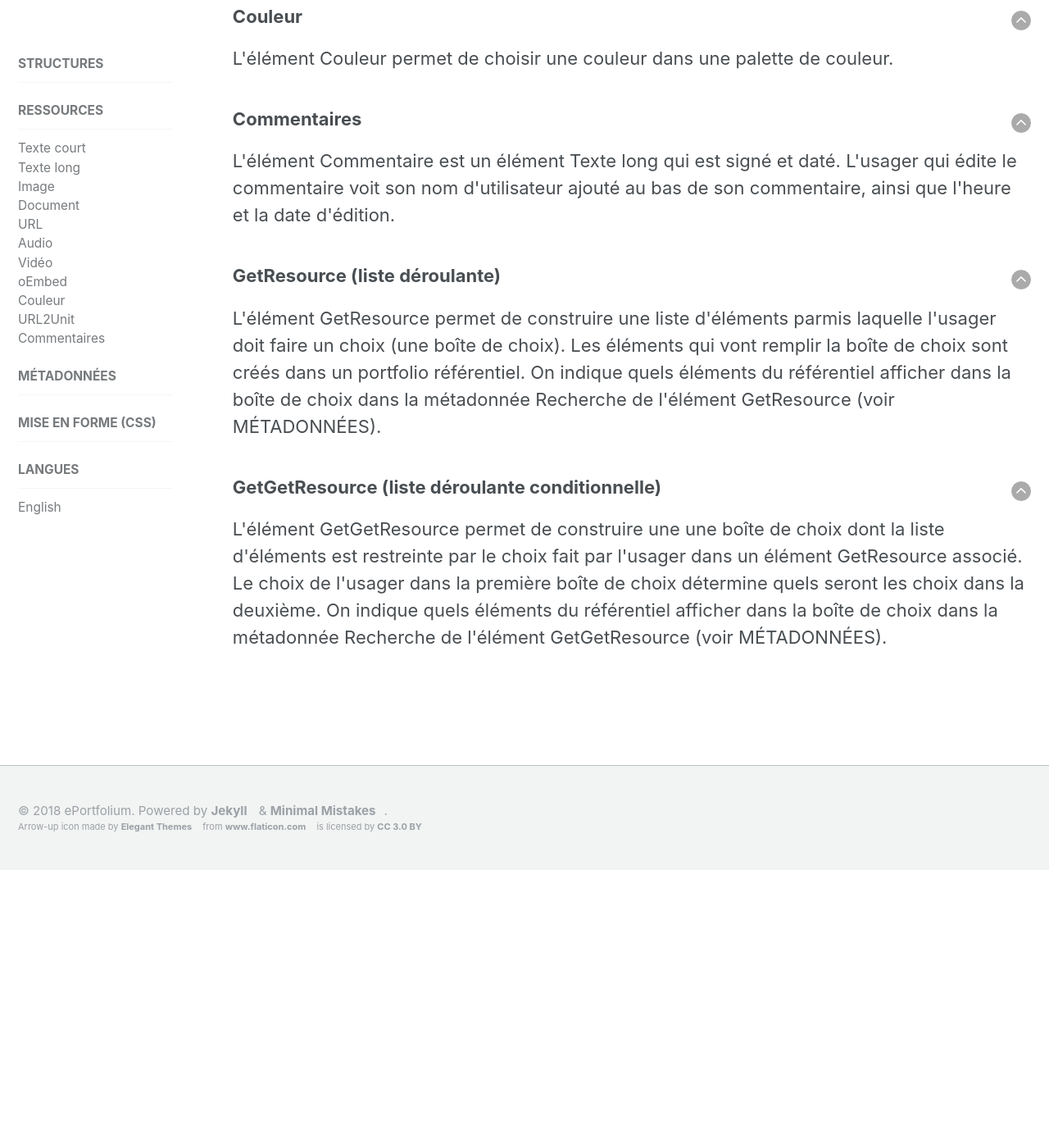
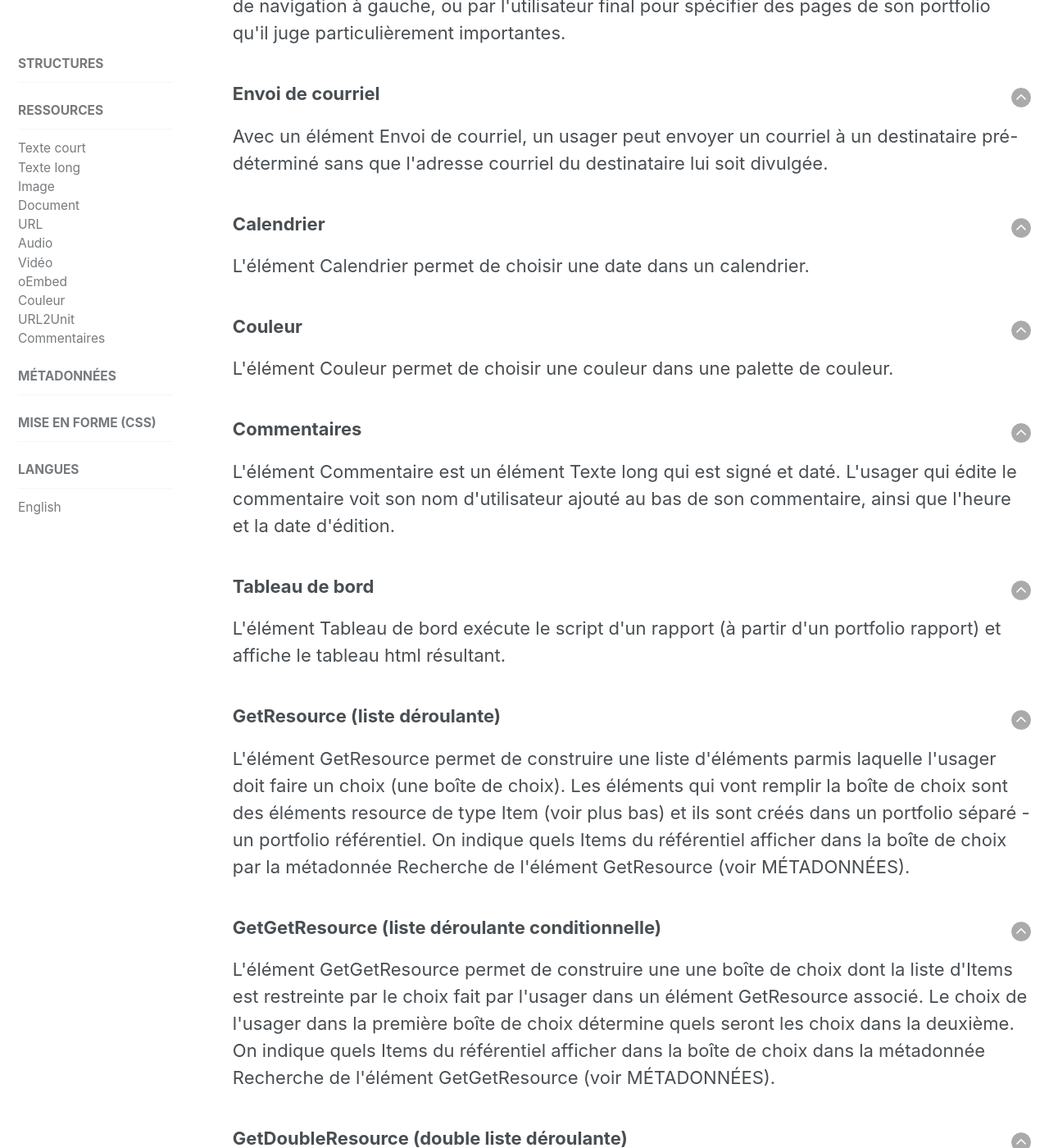
Before and after one commit to karutaproject/karuta-frontend-documentation, a Jekyll site: the page built from _pages/resources_fr.html, in a window 1280 px wide and 1400 px high, scrolled down 3564 px. Shown: the whole window at 82% size. Built offline with Jekyll 4.4.1, drawn with Linux system fonts in a browser that asks for light colours; before the commit the page ends 4625 px from its top, so only the background shows below that; some of the changed text lies outside the part shown.

Commit message:
Ajout de ressources manquantes

```diff
--- a/_pages/documentation_en.html
+++ b/_pages/documentation_en.html
@@ -59,7 +59,7 @@ sidebar:
 		metadata of an element.
 	</li>
 	<li>
-		<code>all</code> À VENIR.
+		<code>all</code> This keyword includes all roles defined on the portfolio.
 	</li>
 	<li>
 		<code>user</code> This keyword will be replaced by the ID of the end user at the time of
--- a/_pages/documentation_fr.html
+++ b/_pages/documentation_fr.html
@@ -61,7 +61,7 @@ sidebar:
 		d'un élément.
 	</li>
 	<li>
-		<code>all</code> À VENIR.
+		<code>all</code> Ce mot-clé inclus tous les rôles définis sur le portfolio.
 	</li>
 	<li>
 		<code>user</code> Ce mot-clé sera remplacé par l'identifiant de l'usager lors de
--- a/_pages/resources_fr.html
+++ b/_pages/resources_fr.html
@@ -32,11 +32,16 @@ sidebar:
 	<li><code><a href='#oembed'>oEmbed</a></code></li>
 	<li><code><a href='#url'>URL</a></code></li>
 	<li><code><a href='#url2unit'>URL2Unit</a></code></li>
-	<li><code><a href='#date'>Date</a></code></li>
+	<li><code><a href='#sendEmail'>Envoi de courriel</a></code></li>
+	<li><code><a href='#date'>Calendrier</a></code></li>
 	<li><code><a href='#couleur'>Couleur</a></code></li>
 	<li><code><a href='#commentaires'>Commentaires</a></code></li>
+	<li><code><a href='#dashboard'>Tableau de bord</a></code></li>
 	<li><code><a href='#getResource'>GetResource</a></code></li>
 	<li><code><a href='#getGetResource'>GetGetResource</a></code></li>
+	<li><code><a href='#getDoubleResource'>GetDoubleResource</a></code></li>
+	<li><code><a href='#item'>Item</a></code></li>
+	<li><code><a href='#proxy'>Proxy</a></code></li>
 </ul>
 
 <article>
@@ -136,8 +141,17 @@ sidebar:
 
 <article>
 	<a style='float:right' href='#top'><img src='../assets/img/arrow-up.png'/></a>
-	<h3 id='date'>Date</h3>
-	<p>L'élément Date permet de choisir une date dans un calendrier.</p>
+	<h3 id='sendEmail'>Envoi de courriel</h3>
+	<p>
+		Avec un élément Envoi de courriel, un usager peut envoyer un courriel à un destinataire
+		pré-déterminé sans que l'adresse courriel du destinataire lui soit divulgée.
+	</p>
+</article>
+
+<article>
+	<a style='float:right' href='#top'><img src='../assets/img/arrow-up.png'/></a>
+	<h3 id='date'>Calendrier</h3>
+	<p>L'élément Calendrier permet de choisir une date dans un calendrier.</p>
 </article>
 
 <article>
@@ -151,24 +165,59 @@ sidebar:
 	<h3 id='commentaires'>Commentaires</h3>
 	<p>L'élément Commentaire est un élément Texte long qui est signé et daté. L'usager qui édite le
 		commentaire voit son nom d'utilisateur ajouté au bas de son commentaire, ainsi que l'heure
-		et la date d'édition.</p>
+		et la date d'édition.
+	</p>
+</article>
+
+<article>
+	<a style='float:right' href='#top'><img src='../assets/img/arrow-up.png'/></a>
+	<h3 id='dashboard'>Tableau de bord</h3>
+	<p>L'élément Tableau de bord exécute le script d'un rapport (à partir d'un portfolio rapport) et
+		affiche le tableau html résultant.
+	 </p>
 </article>
 
 <article>
 	<a style='float:right' href='#top'><img src='../assets/img/arrow-up.png'/></a>
 	<h3 id='getResource'>GetResource (liste déroulante)</h3>
 	<p>L'élément GetResource permet de construire une liste d'éléments parmis laquelle l'usager doit
-		faire un choix (une boîte de choix). Les éléments qui vont remplir la boîte de choix sont créés
-		dans un portfolio référentiel. On indique quels éléments du référentiel afficher dans la boîte
-		de choix dans la métadonnée Recherche de l'élément GetResource (voir MÉTADONNÉES).</p>
+		faire un choix (une boîte de choix). Les éléments qui vont remplir la boîte de choix sont des
+		éléments resource de type Item (voir plus bas) et ils sont créés dans un portfolio séparé
+		- un portfolio référentiel. On indique quels Items du référentiel afficher dans la boîte
+		de choix par la métadonnée Recherche de l'élément GetResource (voir MÉTADONNÉES).
+	</p>
 </article>
 
 <article>
 	<a style='float:right' href='#top'><img src='../assets/img/arrow-up.png'/></a>
 	<h3 id='getGetResource'>GetGetResource (liste déroulante conditionnelle)</h3>
-	<p>L'élément GetGetResource permet de construire une une boîte de choix dont la liste d'éléments est
+	<p>L'élément GetGetResource permet de construire une une boîte de choix dont la liste d'Items est
 		restreinte par le choix fait par l'usager dans un élément GetResource associé. Le choix de l'usager
 		dans la première boîte de choix détermine quels seront les choix dans la deuxième. On indique quels
-		éléments du référentiel afficher dans la boîte de choix dans la métadonnée Recherche de l'élément
-		GetGetResource (voir MÉTADONNÉES).</p>
+		Items du référentiel afficher dans la boîte de choix dans la métadonnée Recherche de l'élément
+		GetGetResource (voir MÉTADONNÉES).
+	</p>
 </article>
+
+<article>
+	<a style='float:right' href='#top'><img src='../assets/img/arrow-up.png'/></a>
+	<h3 id='getDoubleResource'>GetDoubleResource (double liste déroulante)</h3>
+	<p>L'élément GetDoubleResource permet de construire deux boîtes indépendantes l'une de l'autre dans le
+		même élément.</p>
+</article>
+
+<article>
+	<a style='float:right' href='#top'><img src='../assets/img/arrow-up.png'/></a>
+	<h3 id='item'>Item</h3>
+	<p>L'élément Item est un choix disponible dans une boîte de choix. On regroupe les
+		Items d'un projet dans un portfolio référentiel.</p>
+</article>
+
+<article>
+	<a style='float:right' href='#top'><img src='../assets/img/arrow-up.png'/></a>
+	<h3 id='proxy'>Proxy</h3>
+	<p>L'élément Proxy permet d'afficher un élément d'un portfolio dans un autre portfolio. Il est
+		possible de donner à l'usager le droit de modifier l'élément affiché par proxy, auquel cas
+		la valeur de l'élément original est automatiquement mise à jour.
+	</p>
+</article>
--- a/_pages/structures_en.html
+++ b/_pages/structures_en.html
@@ -51,7 +51,7 @@ sidebar:
 	<a style='float:right' href='#top'><img src='../assets/img/arrow-up.png'/></a>
 	<h3 id='asmcontext'>Resource</h3>
 	<p>
-		A Resource is the terminating element of a tree (the leaves). Resources contain the data of
-		the portfolio (see RESOURCES).
+		A Resource is the terminating element of a tree (the leaves). A Resource is not a structural
+		element, it contain the data of	the portfolio. There are multiple types of resources (see RESOURCES).
 	</p>
 </article>
--- a/_pages/structures_fr.html
+++ b/_pages/structures_fr.html
@@ -51,7 +51,8 @@ sidebar:
 <article>
 	<a style='float:right' href='#top'><img src='../assets/img/arrow-up.png'/></a>
 	<h3 id='asmcontext'>Ressource</h3>
-	<p>Une ressource est l'élément terminal d'un arbre (les feuilles). Une ressource contient les
-	données du portfolio (voir RESSOURCES).
+	<p>Une ressource est l'élément terminal d'un arbre (les feuilles). Une ressource n'est pas un
+	élément de structure, elle contient les données du portfolio. Il existe plusieurs types de
+	ressources (voir RESSOURCES).
 	</p>
 </article>
```
Also changed, not shown: _pages/resources_en.html (+49 -6 lines).
